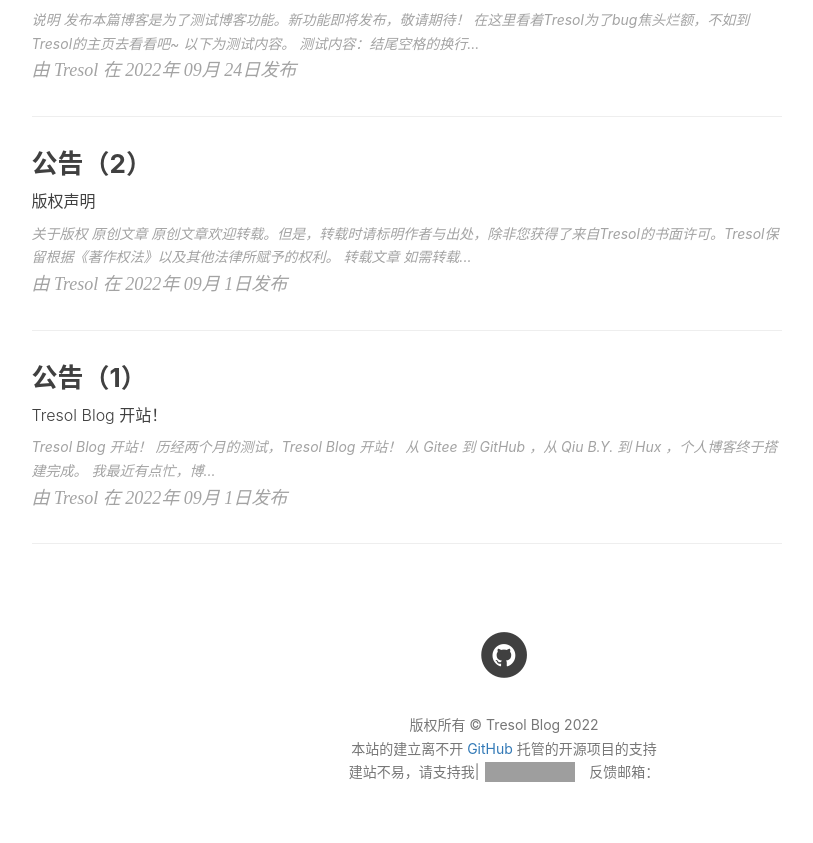
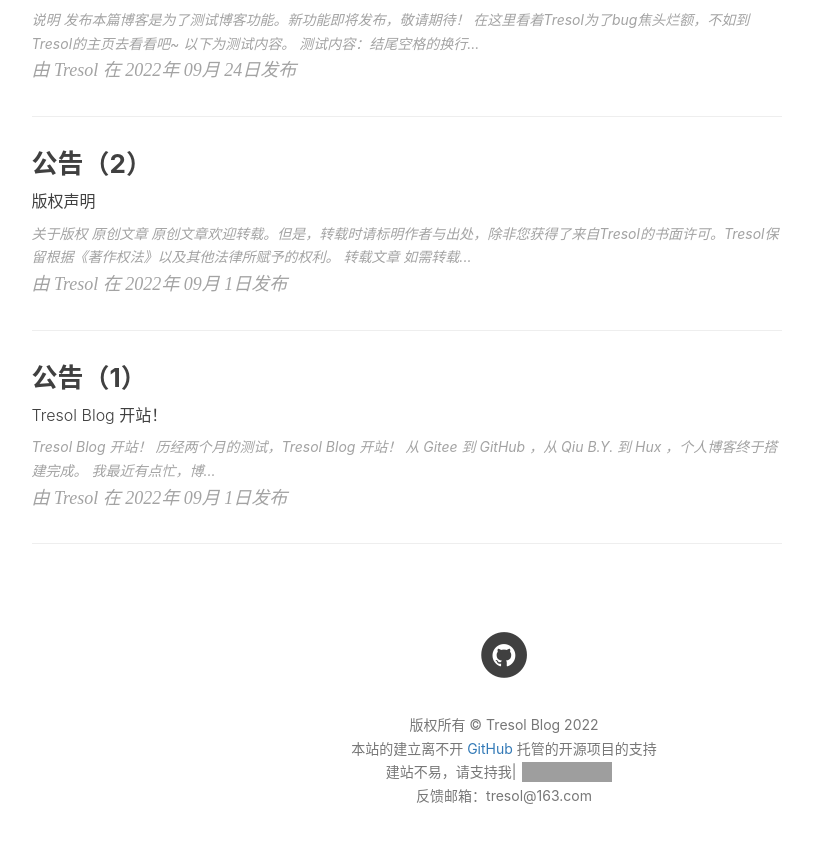
Before and after one commit to Tresol/tresol.github.io, a Jekyll site: the page built from index.html, in a window 1280 px wide and 900 px high, scrolled down 1176 px. Shown: the top 843 px of the window, without its empty margins (136-949 px from the left). Built offline with Jekyll 4.4.1, drawn with Linux system fonts in a browser that asks for light colours; nearby versions of some CDN libraries; the list of posts is cut into pages by our own code; comment, search, counter and statistics services are not loaded; grey boxes are pictures that could not be loaded.

Commit message:
Update footer.html

```diff
--- a/_includes/footer.html
+++ b/_includes/footer.html
@@ -16,7 +16,8 @@
                         height="20px"
                         src="https://ghbtns.com/github-btn.html?user=tresol&repo=tresol.github.io&type=star&count=true">
                     </iframe>
-                    反馈邮箱：<tresol@163.com>
+                    <br>
+                    反馈邮箱：tresol@163.com
                 </p>
             </div>
         </div>
```
